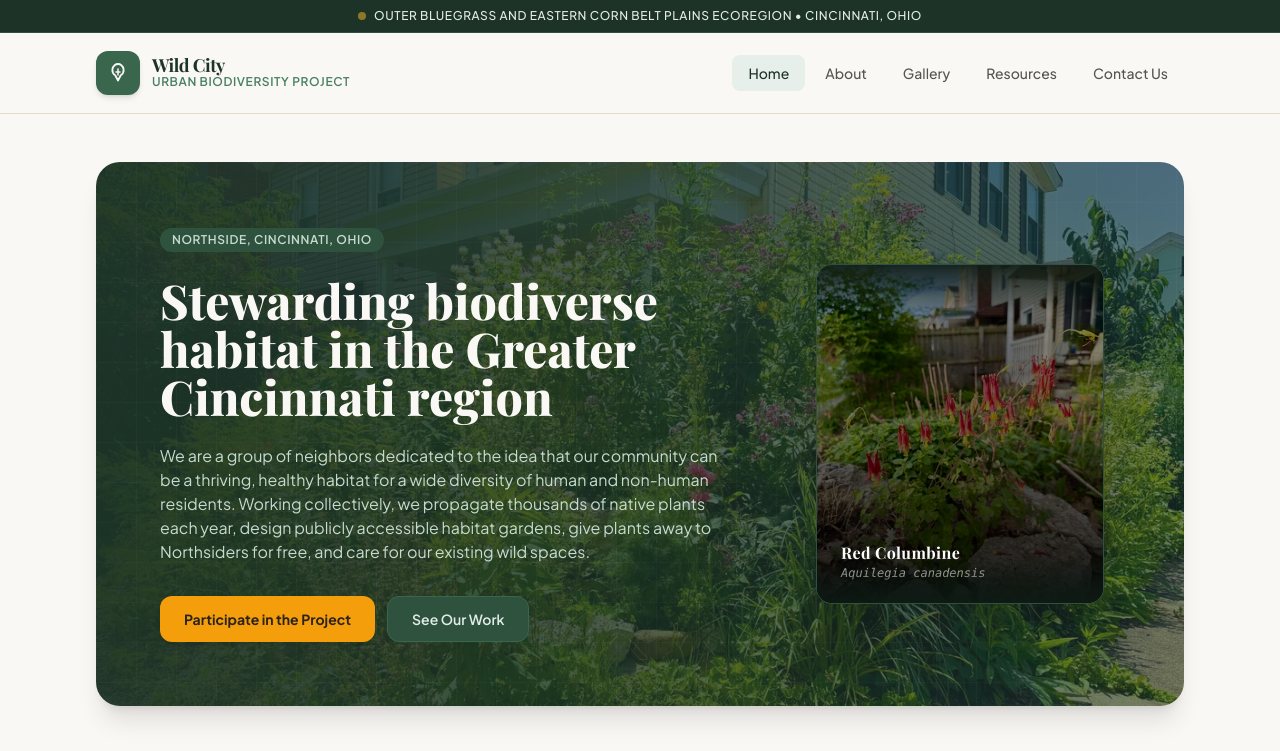
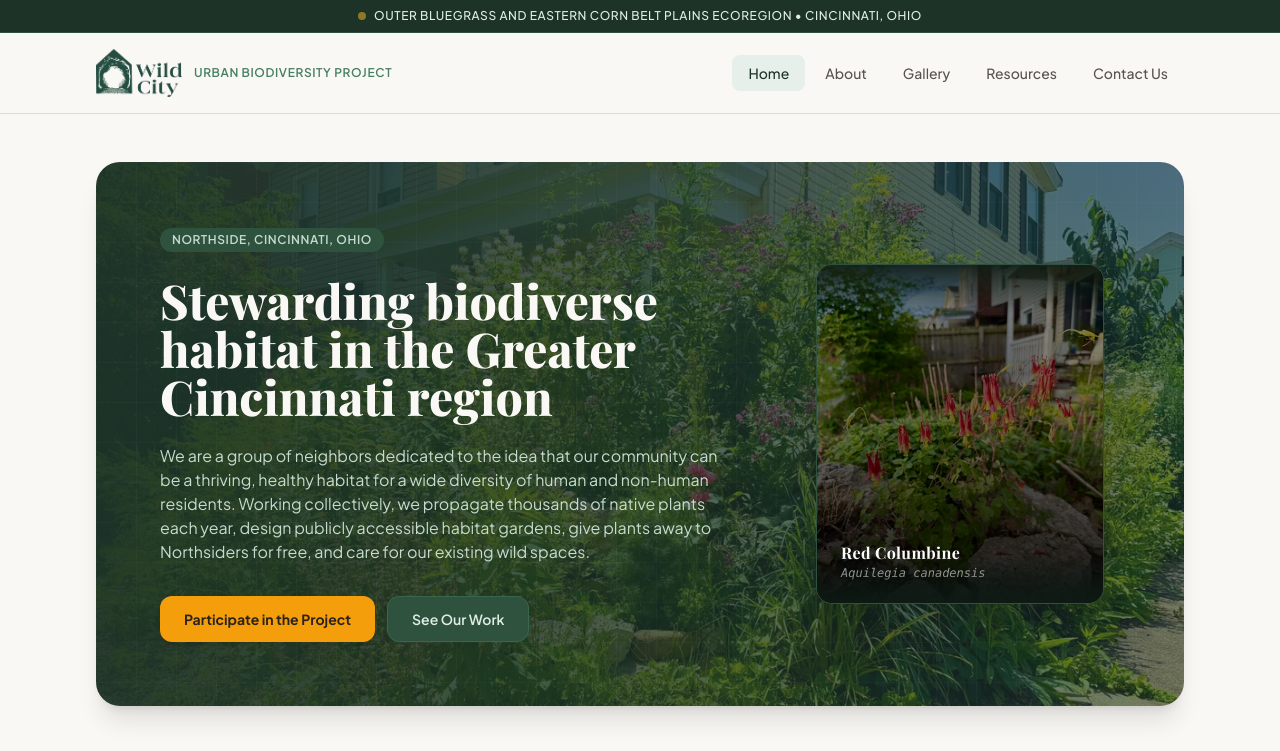
Before and after one commit to Vince-Charming/Wild-City, a plain HTML site: page index.html in a window 1280 px wide. Shown: the top 751 px of the page. Drawn offline with nearby package versions, Linux system fonts and the light colour scheme; a web font is replaced by a local one.

Commit message:
Added logo

```diff
--- a/index.html
+++ b/index.html
@@ -113,14 +113,8 @@
       <div class="flex items-center justify-between h-20">
 
         <a href="#home" onclick="navigateTo('home'); return false;" class="flex items-center space-x-3 group">
-          <div class="bg-forest-700 text-soil-50 p-2.5 rounded-xl shadow-md group-hover:bg-forest-600 transition-colors">
-            <svg class="w-6 h-6" fill="none" stroke="currentColor" viewBox="0 0 24 24">
-              <path stroke-linecap="round" stroke-linejoin="round" stroke-width="1.8" d="M12 3c-1.2 0-2.4.4-3.4 1.2a6 6 0 00-2.2 4.4c-.2 2.3 1 4.5 2.8 5.7L12 19.5l2.8-5.2c1.8-1.2 3-3.4 2.8-5.7a6 6 0 00-2.2-4.4C14.4 3.4 13.2 3 12 3z"/>
-              <path stroke-linecap="round" stroke-linejoin="round" stroke-width="1.5" d="M12 8v6M10 11h4"/>
-            </svg>
-          </div>
+          <img src="26_07_11_adam_logo_color.png" alt="Wild City Logo" class="h-10 md:h-12 w-auto">
           <div>
-            <h1 class="text-lg font-bold text-forest-900 leading-none tracking-tight font-serif">Wild City</h1>
             <p class="text-xs text-forest-600 tracking-wider font-semibold uppercase">Urban Biodiversity Project</p>
           </div>
         </a>
```
Also changed, not shown: 26_07_11_adam_logo_color.png (added).
